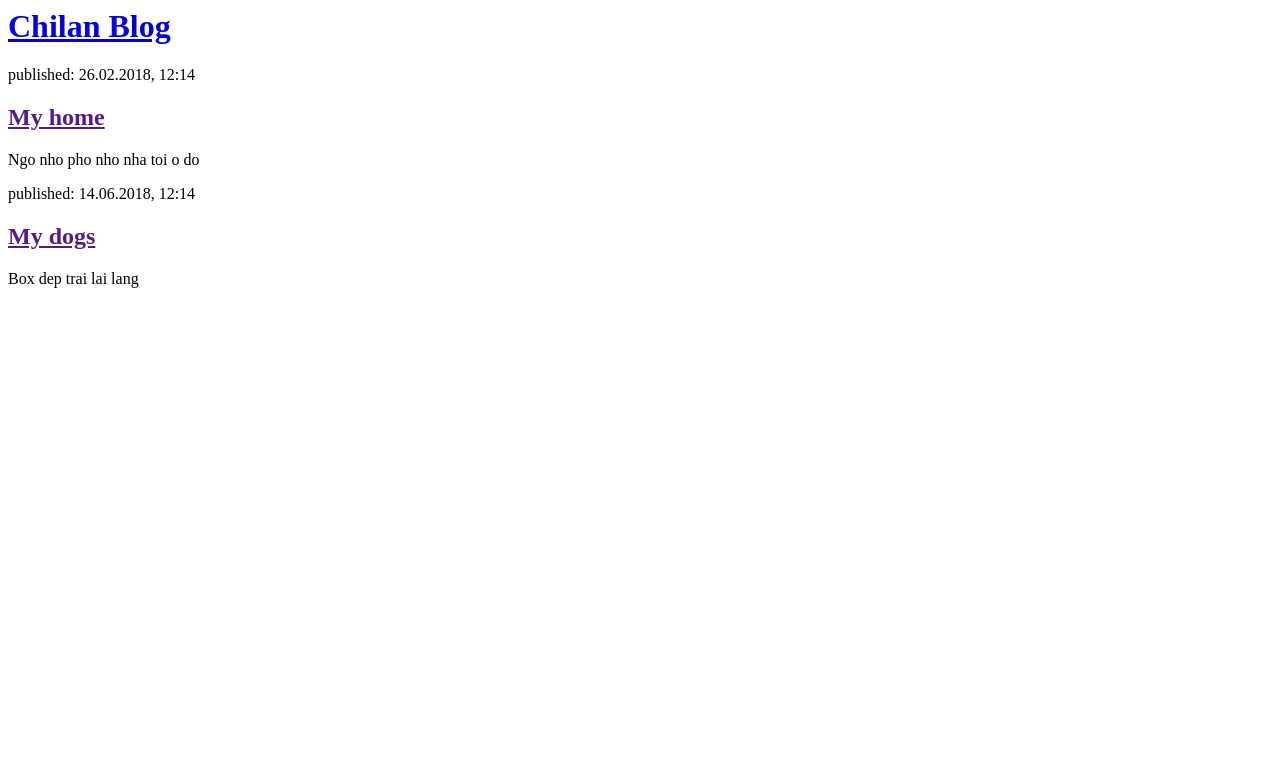
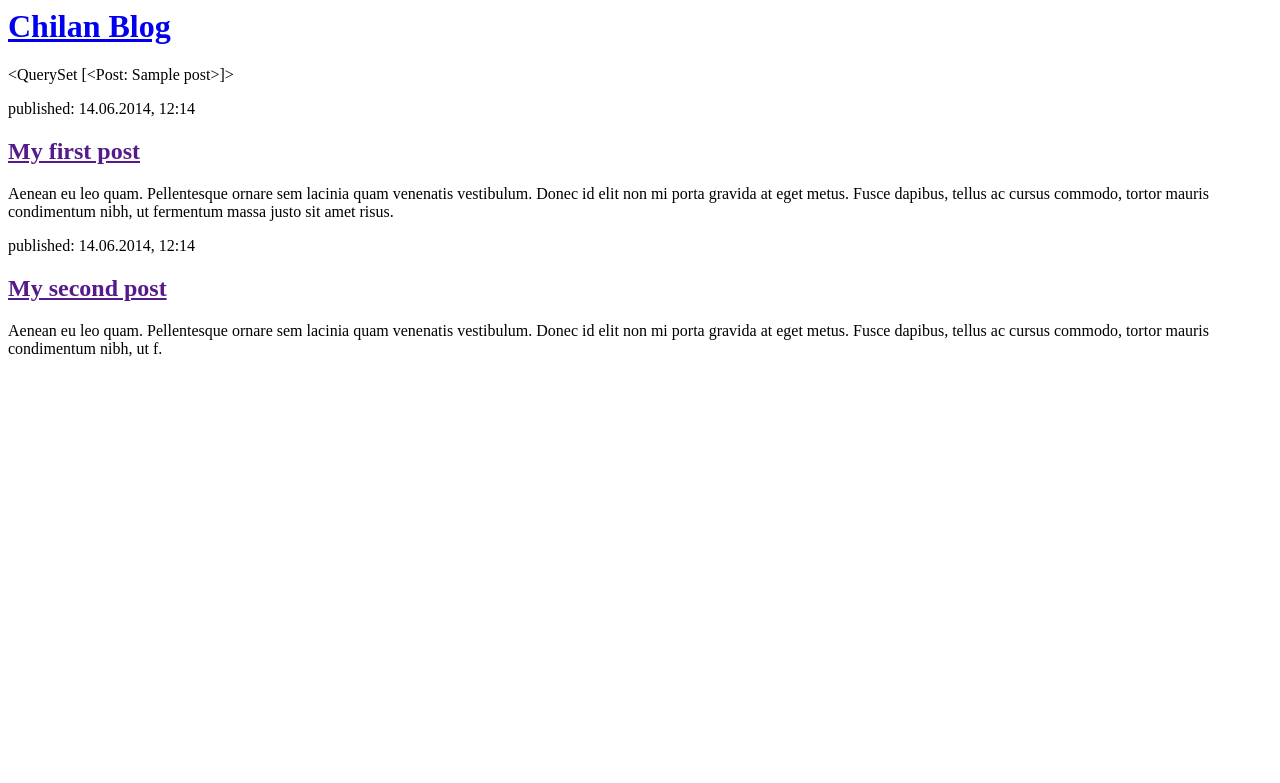
Before and after one commit to Chilan26/my-first-blog, a Django app: template blog/templates/blog/post_list.html in a window 1280 px wide. Shown: the top 783 px of the page. Run offline with Django 3.2, Linux system fonts and the light colour scheme; the template is opened without the code that fills it: values that come from a table or form of the project are taken from there, others are empty; tables that the repository leaves empty hold one stand-in row (values such as "Sample post").

Commit message:
Modified templates to display posts from database.

```diff
--- a/blog/templates/blog/post_list.html
+++ b/blog/templates/blog/post_list.html
@@ -5,18 +5,19 @@
     <body>
         <div>
             <h1><a href="/">Chilan Blog</a></h1>
-        </div>
 
-        <div>
-            <p>published: 26.02.2018, 12:14</p>
-            <h2><a href="">My home</a></h2>
-            <p>Ngo nho pho nho nha toi o do</p>
-        </div>
+      </div>
+      {{ posts }}
+              <div>
+                  <p>published: 14.06.2014, 12:14</p>
+                  <h2><a href="">My first post</a></h2>
+                  <p>Aenean eu leo quam. Pellentesque ornare sem lacinia quam venenatis vestibulum. Donec id elit non mi porta gravida at eget metus. Fusce dapibus, tellus ac cursus commodo, tortor mauris condimentum nibh, ut fermentum massa justo sit amet risus.</p>
+              </div>
 
-        <div>
-            <p>published: 14.06.2018, 12:14</p>
-            <h2><a href="">My dogs</a></h2>
-            <p>Box dep trai lai lang</p>
-        </div>
-    </body>
+              <div>
+                  <p>published: 14.06.2014, 12:14</p>
+                  <h2><a href="">My second post</a></h2>
+                  <p>Aenean eu leo quam. Pellentesque ornare sem lacinia quam venenatis vestibulum. Donec id elit non mi porta gravida at eget metus. Fusce dapibus, tellus ac cursus commodo, tortor mauris condimentum nibh, ut f.</p>
+              </div>
+      </body>
 </html>
--- a/blog/views.py
+++ b/blog/views.py
@@ -1,4 +1,7 @@
 from django.shortcuts import render
+from django.utils import timezone
+from .models import Post
 def post_list(request):
+    posts = Post.objects.filter(published_date__lte=timezone.now()).order_by('published_date')
     return render(request, 'blog/post_list.html', {})
 # Create your views here.
```
